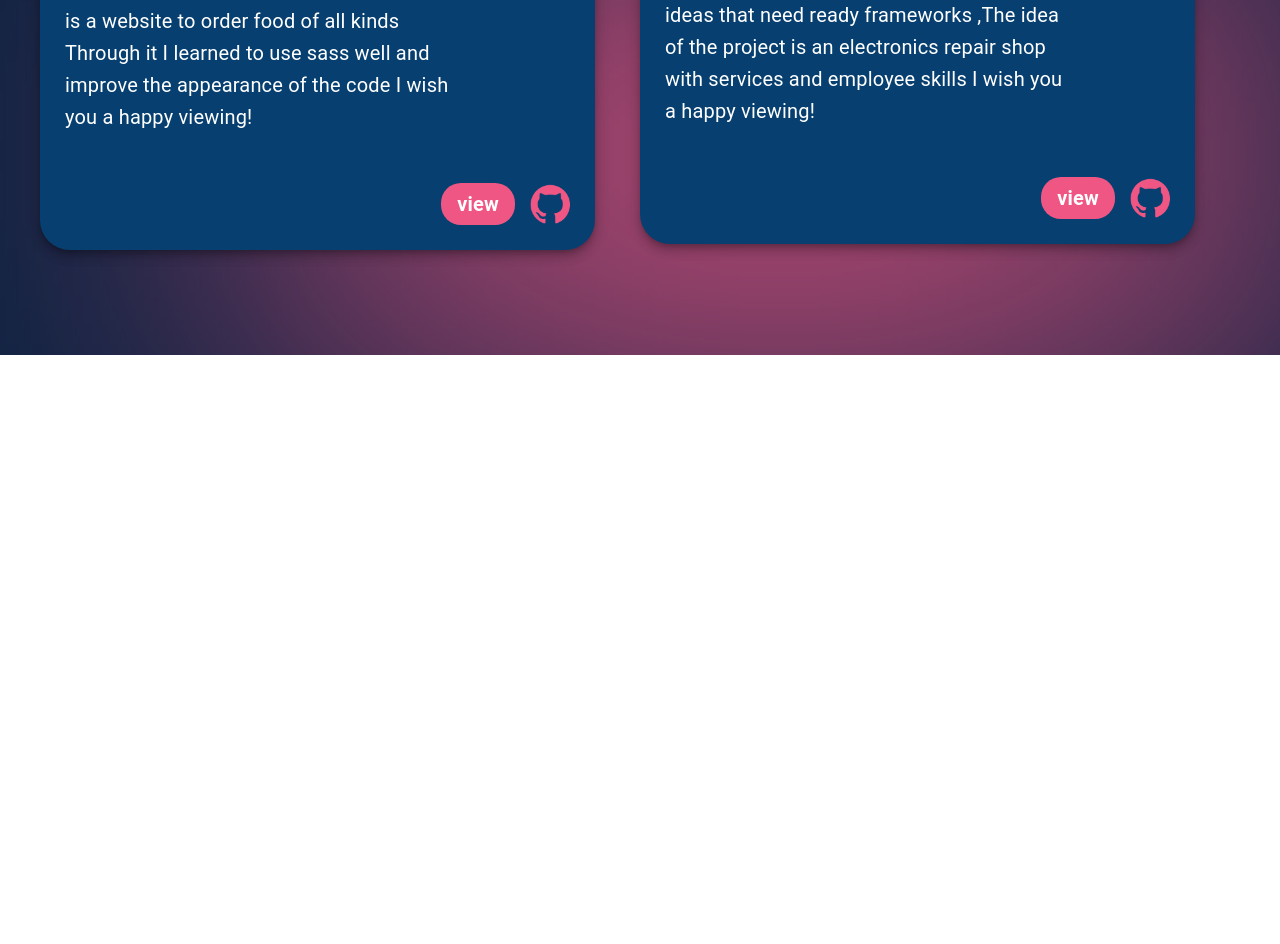
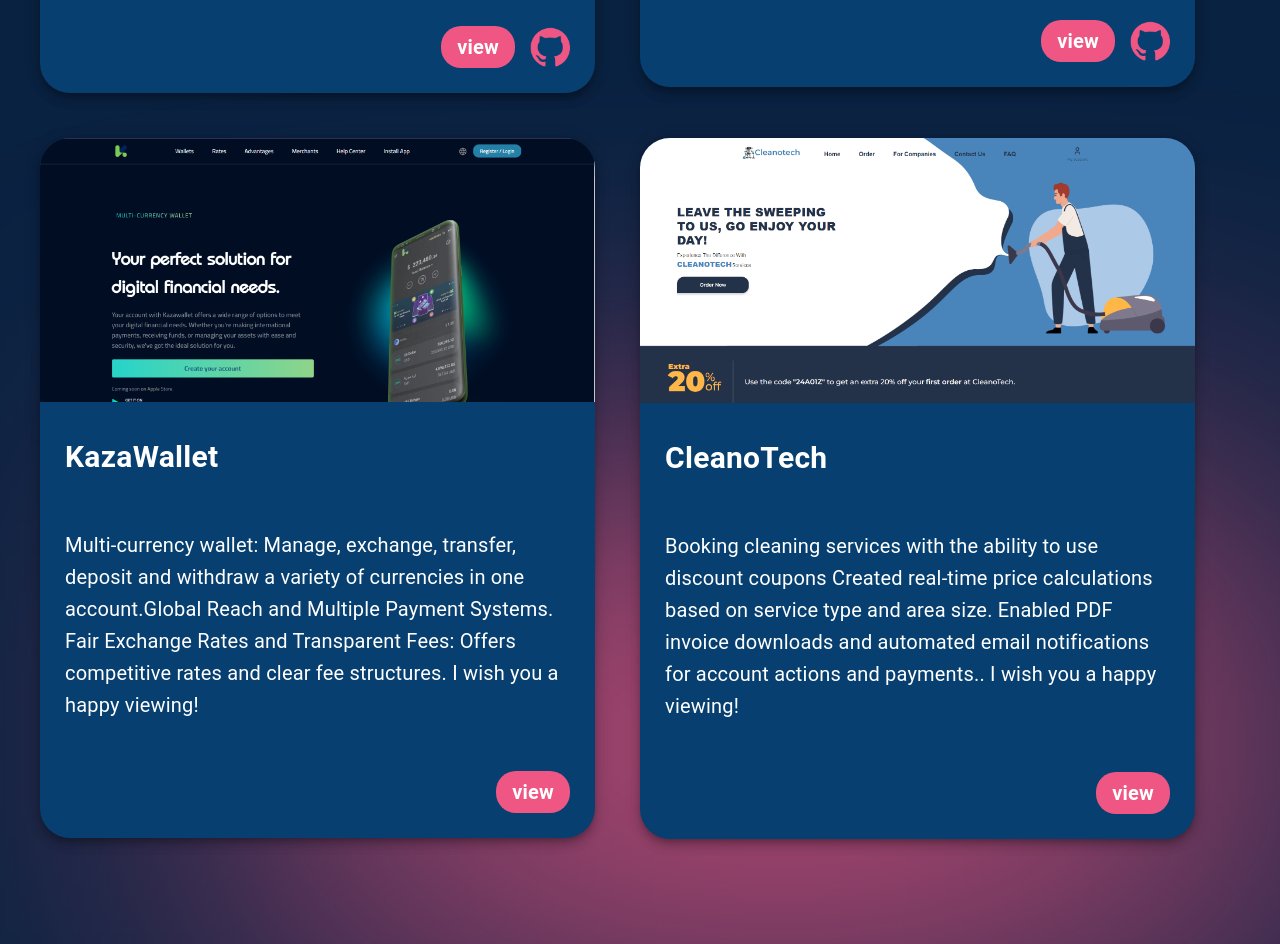
Before and after one commit to hayaibra/portfolio, a Next.js app: page /projects in a window 1280 px wide. Shown: the part 3100-4044 px from the top of the page. Before the commit the page ends 3455 px from the top, so only its background shows below. Built offline with nearby package versions, Linux system fonts and the light colour scheme.

Commit message:
add new projects

```diff
--- a/components/contact/Style.js
+++ b/components/contact/Style.js
@@ -3,6 +3,7 @@
 export const ContactBox = styled(Box)(({ theme }) => ({
   background: theme.palette.othercolor.main,
   position: "relative",
+
   [theme.breakpoints.only("xs")]: {
     width: "120vw",
   },
--- a/components/projects/ProjectInfo.js
+++ b/components/projects/ProjectInfo.js
@@ -380,6 +380,82 @@
           </ProjectCardContent>
         </ProjectCard>
       </Grid>
+      <Grid item lg={6} xs={10} sm={8} md={5}>
+        <ProjectCard elevation={7}>
+          <Box width="100%">
+            <Image
+              src={require("../../public/imgs/project-9.png")}
+              objectFit="fill"
+              alt="project-8"
+            />
+          </Box>
+          <ProjectCardContent>
+            <ProjectCardTitleBox>
+              <ProjectCardTitle>KazaWallet</ProjectCardTitle>
+            </ProjectCardTitleBox>
+            <ProjectCardText>
+              <ProjectCardTextContent>
+              Multi-currency wallet: Manage, exchange, transfer, deposit and withdraw a variety of currencies in one account.Global Reach and Multiple Payment Systems.
+Fair Exchange Rates and Transparent Fees: Offers competitive rates and clear fee structures. I wish you a happy viewing!
+              </ProjectCardTextContent>
+            </ProjectCardText>
+            <ButtonBox>
+              <Link href="https://www.kazawallet.com/" passHref>
+                <ViewButton
+                  color="pinkcolor"
+                  variant="contained"
+                  disableElevation
+                >
+                  <ViewButtonContent>view</ViewButtonContent>
+                </ViewButton>
+              </Link>
+
+            </ButtonBox>
+          </ProjectCardContent>
+        </ProjectCard>
+      </Grid>
+      <Grid item lg={6} xs={10} sm={8} md={5}>
+        <ProjectCard elevation={7}>
+          <Box width="100%">
+            <Image
+              src={require("../../public/imgs/project-10.png")}
+              objectFit="fill"
+              alt="project-8"
+            />
+          </Box>
+          <ProjectCardContent>
+            <ProjectCardTitleBox>
+              <ProjectCardTitle>CleanoTech</ProjectCardTitle>
+            </ProjectCardTitleBox>
+            <ProjectCardText>
+              <ProjectCardTextContent>
+              Booking cleaning services with the ability to use discount coupons
+
+Created real-time price calculations based on service type and area size.
+
+
+
+Enabled PDF invoice downloads and automated email notifications for account actions and
+payments.. I wish you a happy viewing!
+
+
+              </ProjectCardTextContent>
+            </ProjectCardText>
+            <ButtonBox>
+              <Link href="https://www.cleanotech.de" passHref>
+                <ViewButton
+                  color="pinkcolor"
+                  variant="contained"
+                  disableElevation
+                >
+                  <ViewButtonContent>view</ViewButtonContent>
+                </ViewButton>
+              </Link>
+
+            </ButtonBox>
+          </ProjectCardContent>
+        </ProjectCard>
+      </Grid>
     </Grid>
   );
 }
--- a/components/projects/Style.js
+++ b/components/projects/Style.js
@@ -94,7 +94,7 @@
 }));
 
 export const ProjectCardText = styled(Box)(({ theme }) => ({
-  width: "80%",
+  width: "100%",
   marginBottom: "50px",
   [theme.breakpoints.only("xs")]: {
     marginBottom: "25px",
@@ -108,6 +108,7 @@
   color: "white",
   lineHeight: "1.6",
   fontSize: "20px",
+
   [theme.breakpoints.only("xs")]: {
     fontSize: "16px",
   },
```
Also changed, not shown: components/about/about-section/About.js (+9 -11 lines), components/about/about-section/Style.js (+8 -3 lines), components/contact/Contact.js (+3 -5 lines), components/contact/SocialBox.js (+11 -10 lines), public/imgs/project-10.png (added), public/imgs/project-9.png (added).
